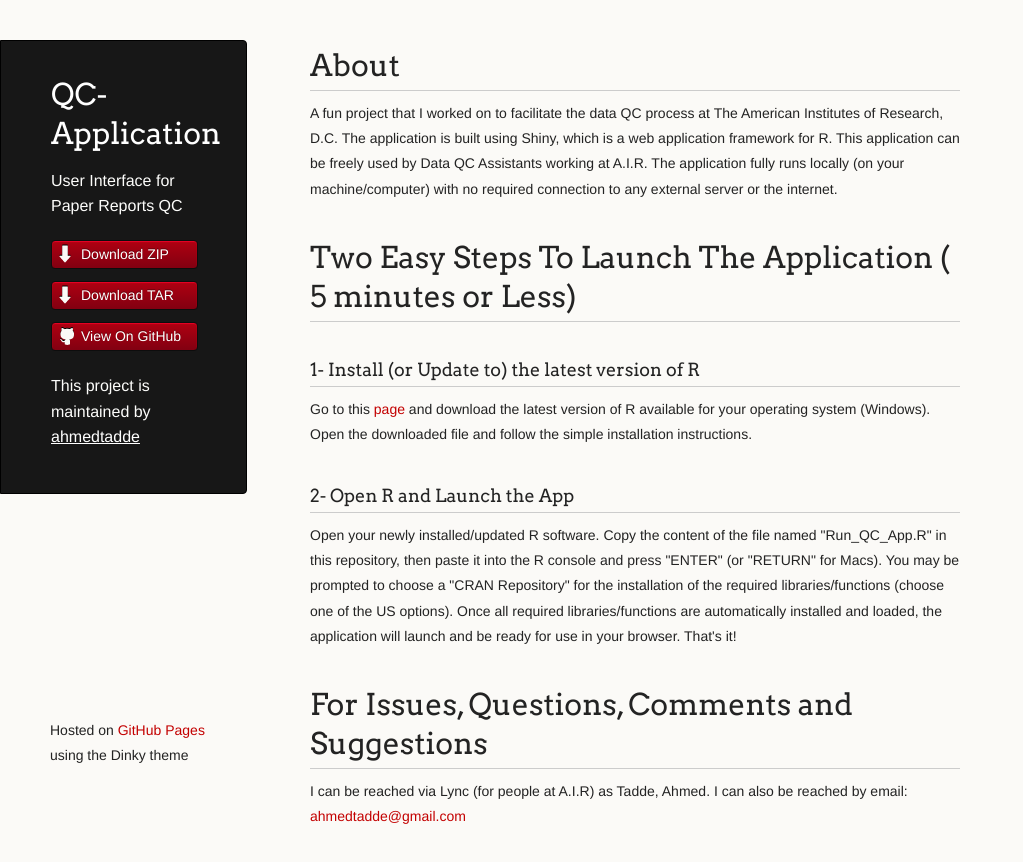
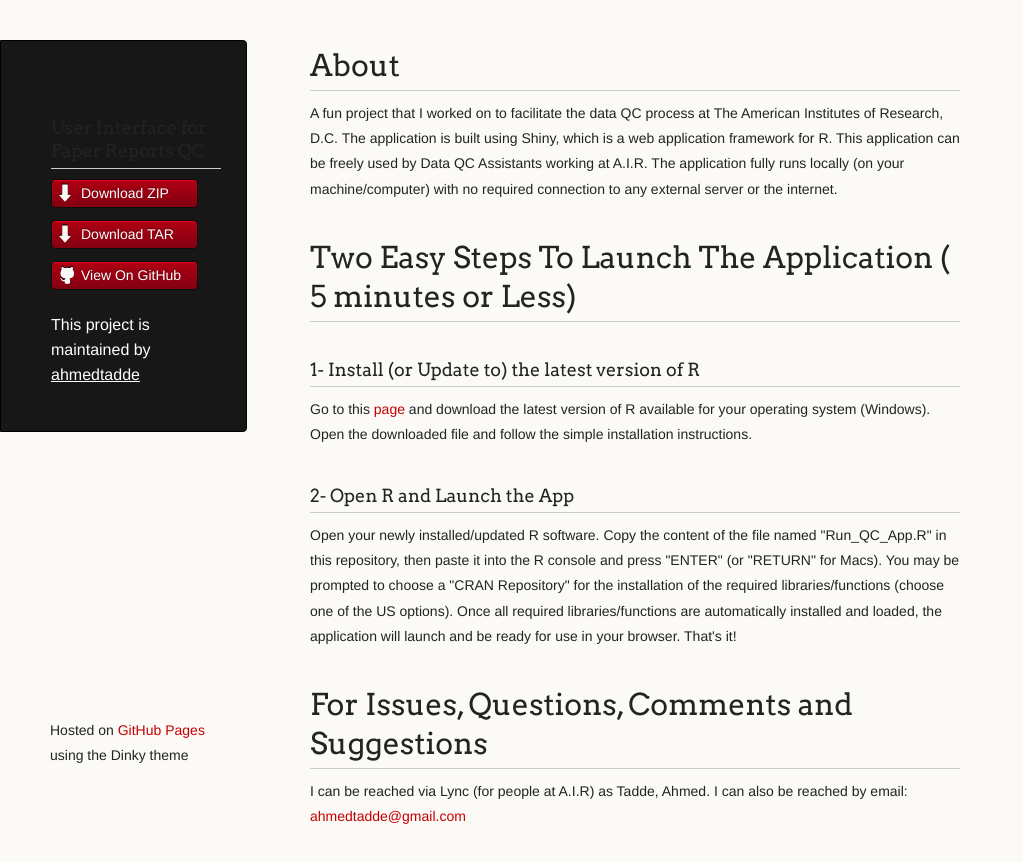
Before and after one commit to ahmedtadde/QC-Application, a plain HTML site: page index.html in a window 1280 px wide. Shown: the whole page, without its empty margins (0-1023 px from the left). Drawn offline with Linux system fonts and the light colour scheme.

Commit message:
working on headers, 1

```diff
--- a/index.html
+++ b/index.html
@@ -16,8 +16,8 @@
   <body>
     <div class="wrapper">
       <header>
-        <h1 class="header">QC-Application</h1>
-        <p class="header">User Interface for Paper Reports QC</p>
+        <h1 class="header"></h1>
+        <h3 class="header"> User Interface for Paper Reports QC</h3>
 
         <ul>
           <li class="download"><a class="buttons" href="https://github.com/ahmedtadde/QC-Application/zipball/master">Download ZIP</a></li>
```
